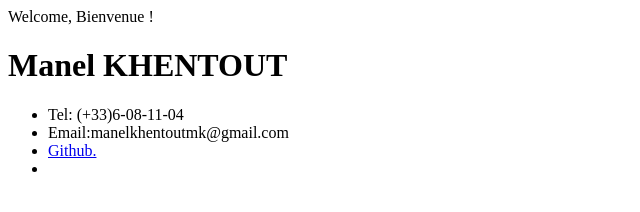
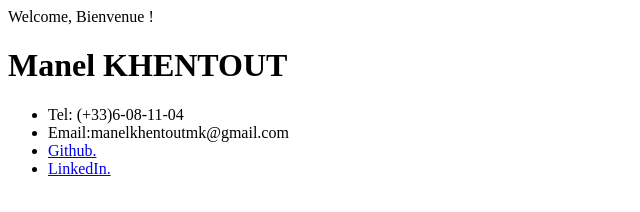
Before and after one commit to manelkhentout/manelkhentout.github.io, a plain HTML site: page index.html in a window 1280 px wide. Shown: the full height of the page, 0-640 px from the left. Drawn offline with Linux system fonts and the light colour scheme.

Commit message:
Update index.html

```diff
--- a/index.html
+++ b/index.html
@@ -14,7 +14,7 @@
   <li> Tel: (+33)6-08-11-04 </li>
   <li> Email:manelkhentoutmk@gmail.com</li>
   <li> <a href="https://github.com/manelkhentout"> Github.</a></li>
-  <li> <a href="https://www.linkedin.com/in/manel-khentout-226118161> LinkedIn. </a></li>
+  <li> <a href="https://www.linkedin.com/in/manel-khentout-226118161"> LinkedIn. </a></li>
   </ul>
 </body>
 </html>
```
